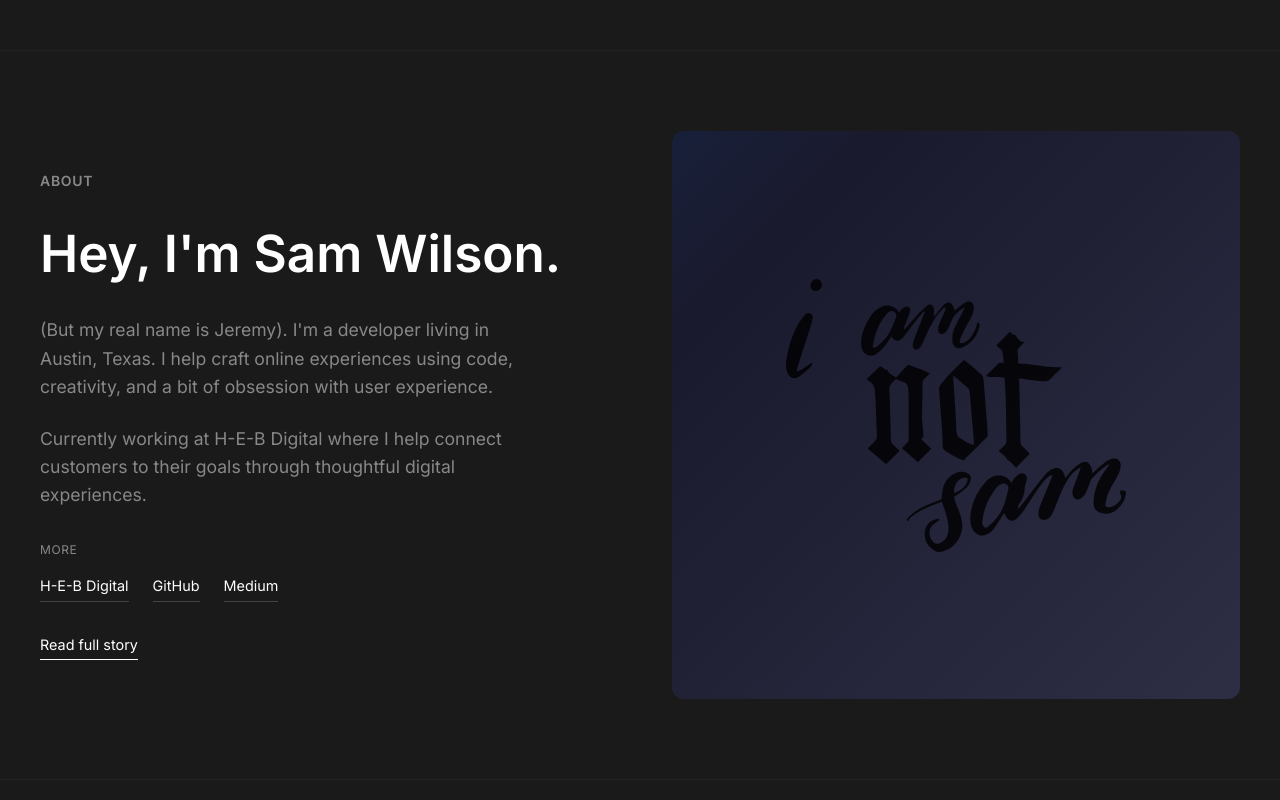
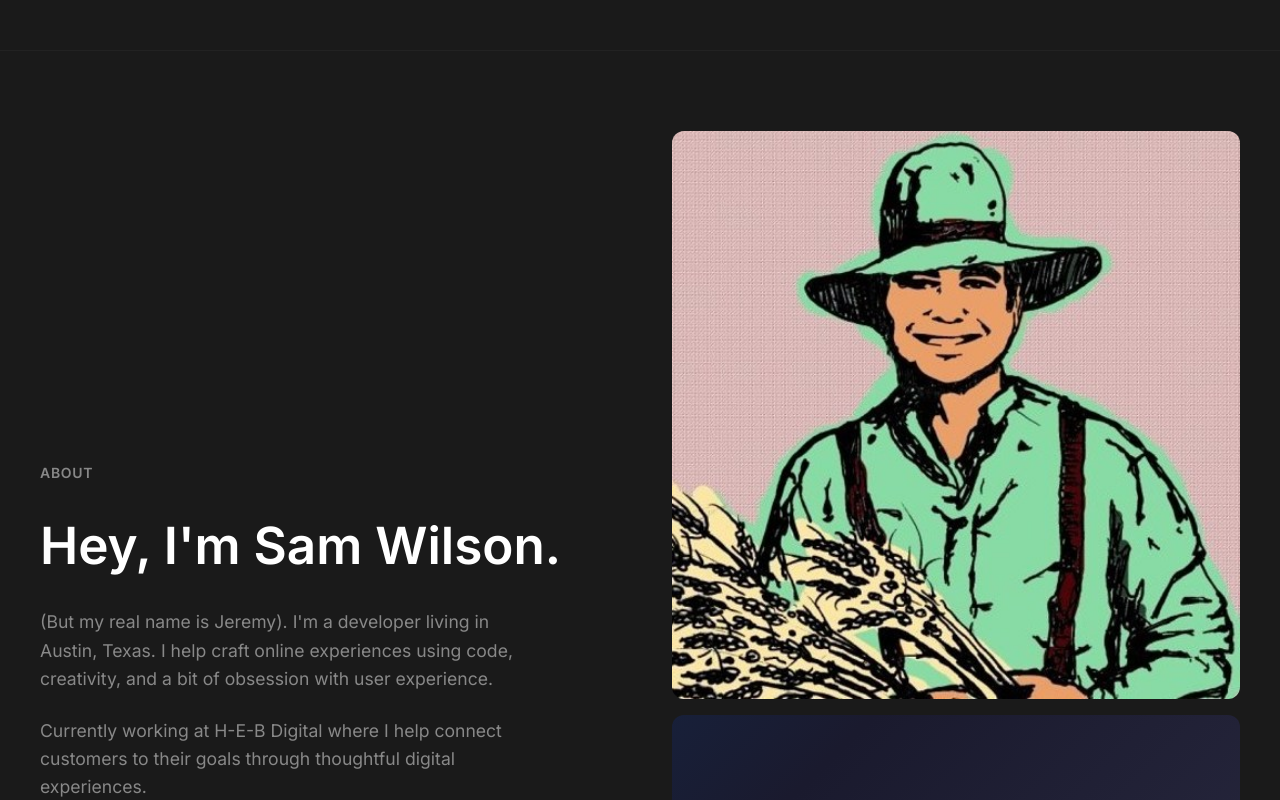
Before and after one commit to storypixel/storypixel.github.io, a React (Vite) app: page / in a window 1280 px wide. Shown: the part 1740-2540 px from the top of the page. Built offline with nearby package versions, Linux system fonts and the light colour scheme; no server answers.

Commit message:
Add storypixel photo to About section

```diff
--- a/src/components/About.jsx
+++ b/src/components/About.jsx
@@ -77,6 +77,25 @@ const About = () => {
                 </Link>
             </motion.div>
 
+            <div style={{ display: 'flex', flexDirection: 'column', gap: '1rem' }}>
+                <motion.div
+                    style={{
+                        width: '100%',
+                        aspectRatio: '1',
+                        borderRadius: '12px',
+                        overflow: 'hidden',
+                    }}
+                    initial={{ opacity: 0, scale: 0.95 }}
+                    whileInView={{ opacity: 1, scale: 1 }}
+                    viewport={{ once: true }}
+                    transition={{ duration: 0.8 }}
+                >
+                    <img
+                        src="/images/storypixel.jpeg"
+                        alt="Sam Wilson"
+                        style={{ width: '100%', height: '100%', objectFit: 'cover' }}
+                    />
+                </motion.div>
                 <motion.div
                     className="cycling-gradient"
                     style={{
@@ -91,14 +110,15 @@ const About = () => {
                     initial={{ opacity: 0, scale: 0.95 }}
                     whileInView={{ opacity: 1, scale: 1 }}
                     viewport={{ once: true }}
-                transition={{ duration: 0.8 }}
+                    transition={{ duration: 0.8, delay: 0.1 }}
                 >
                     <img
                         src="/not-sam.svg"
-                    alt="Sam Wilson"
+                        alt="Sam Wilson illustration"
                         style={{ width: '60%', height: 'auto', opacity: 0.8 }}
                     />
                 </motion.div>
+            </div>
         </section>
     );
 };
--- a/src/index.css
+++ b/src/index.css
@@ -137,7 +137,7 @@ html.lenis {
 
   .about-section > *:last-child {
     order: -1;
-    max-width: 280px;
+    max-width: 320px;
     margin: 0 auto;
   }
 }
```
Also changed, not shown: public/images/storypixel.jpeg (added). Lines whose indentation alone changed are shown as unchanged.
